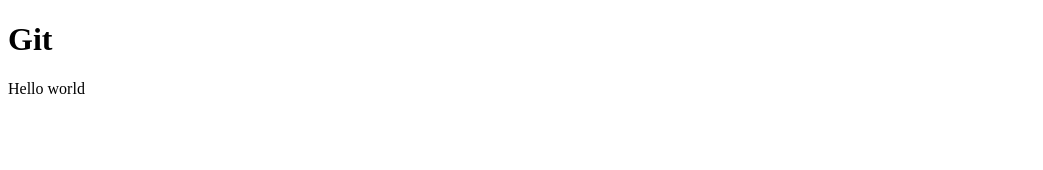
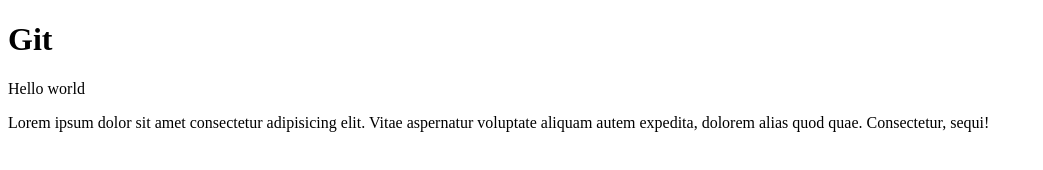
Before and after one commit to simon-ev/GIT, a plain HTML site: page index.html in a window 1280 px wide. Shown: the whole page, without its empty margins (0-1043 px from the left). Drawn offline with Linux system fonts and the light colour scheme.

Commit message:
second commit

```diff
--- a/index.html
+++ b/index.html
@@ -9,5 +9,9 @@
     <h1>Git</h1>
     <p>Hello world</p>
 
+    <div>
+        Lorem ipsum dolor sit amet consectetur adipisicing elit. Vitae aspernatur voluptate aliquam autem expedita, dolorem alias quod quae. Consectetur, sequi!
+    </div>
+
 </body>
 </html>
--- /dev/null
+++ b/styles.css
@@ -0,0 +1,5 @@
+* {
+  margin: 0;
+  padding: 0;
+  box-sizing: border-box;
+}
```
